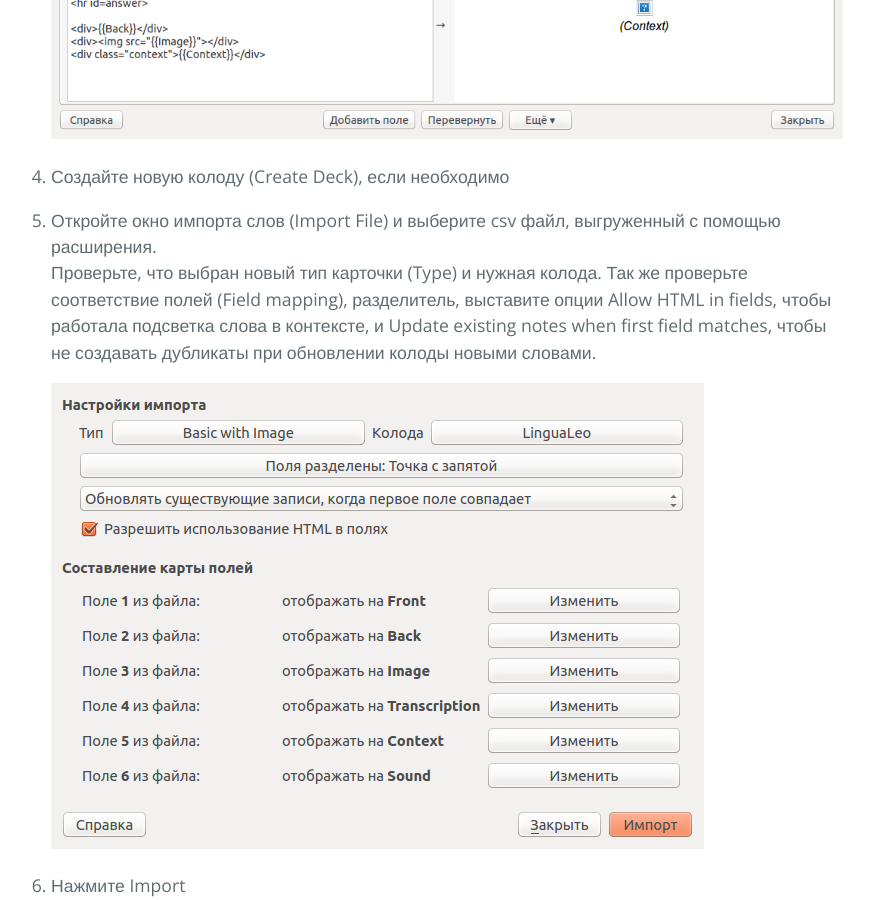
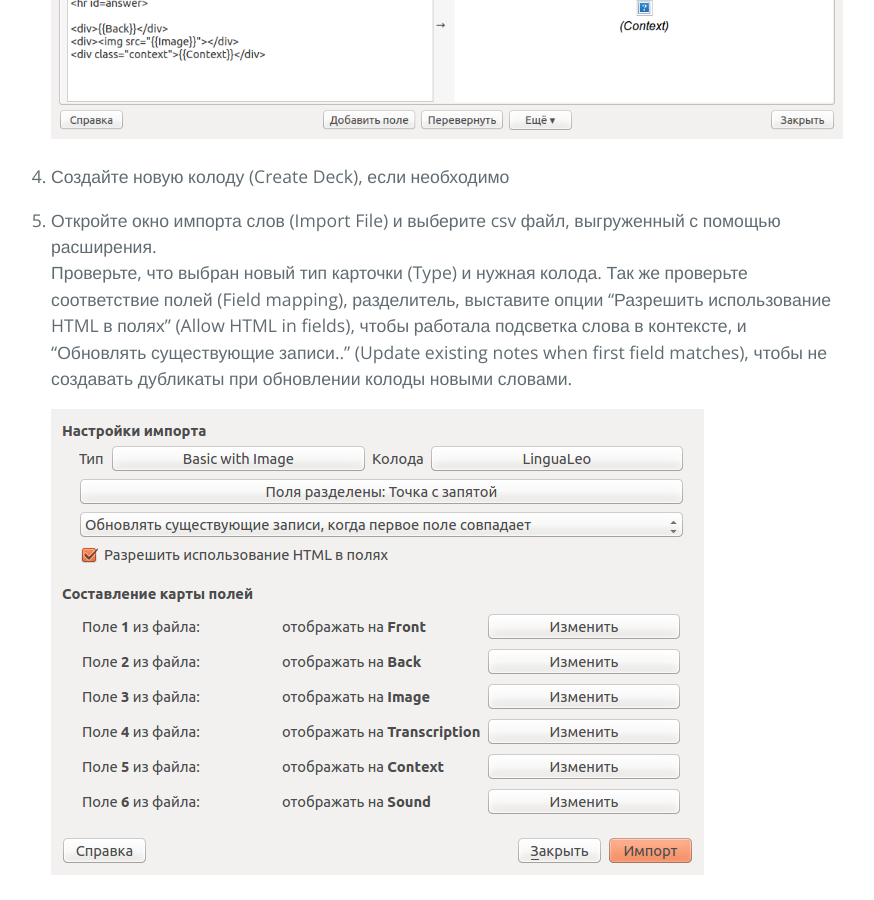
Before and after one commit to troggy/anki-leo, a Jekyll site: the page built from index.md, in a window 1280 px wide and 900 px high, scrolled down 2623 px. Shown: the whole window, without its empty margins (213-1087 px from the left). Built offline with Jekyll 4.4.1, drawn with Linux system fonts in a browser that asks for light colours.

Commit message:
Update index.md

```diff
--- a/index.md
+++ b/index.md
@@ -78,7 +78,7 @@
 4. Создайте новую колоду (Create Deck), если необходимо
 
 5. Откройте окно импорта слов (Import File) и выберите csv файл, выгруженный с помощью расширения.
-    Проверьте, что выбран новый тип карточки (Type) и нужная колода. Так же проверьте соответствие полей (Field mapping), разделитель, выставите опции Allow HTML in fields, чтобы работала подсветка слова в контексте, и Update existing notes when first field matches, чтобы не создавать дубликаты при обновлении колоды новыми словами.
+    Проверьте, что выбран новый тип карточки (Type) и нужная колода. Так же проверьте соответствие полей (Field mapping), разделитель, выставите опции "Разрешить использование HTML в полях" (Allow HTML in fields), чтобы работала подсветка слова в контексте, и "Обновлять существующие записи.." (Update existing notes when first field matches), чтобы не создавать дубликаты при обновлении колоды новыми словами.
 
     ![Import File](img/import.png)
 
```
